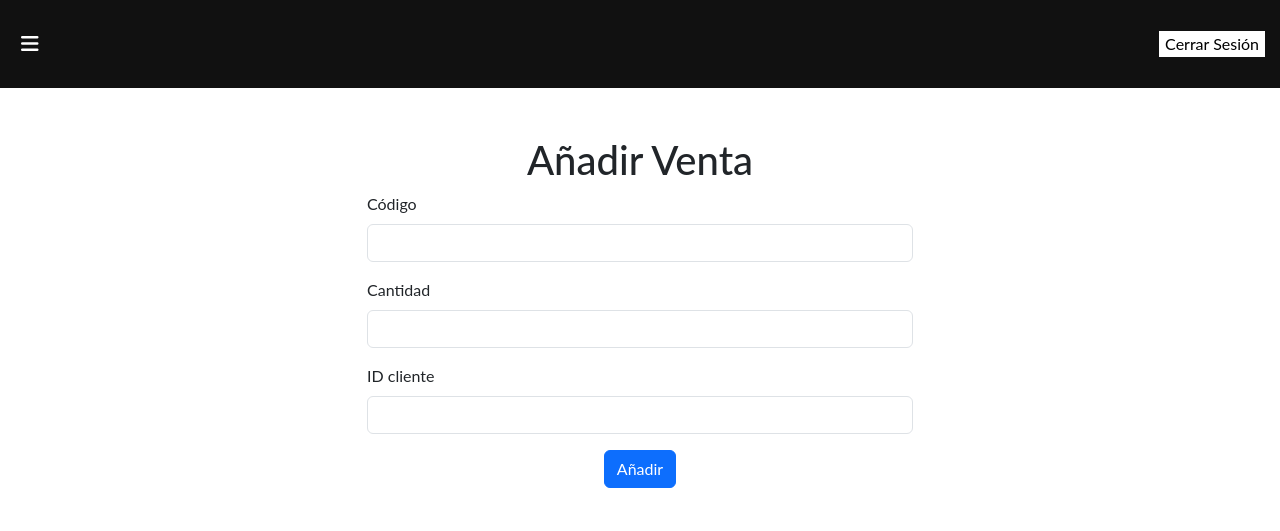
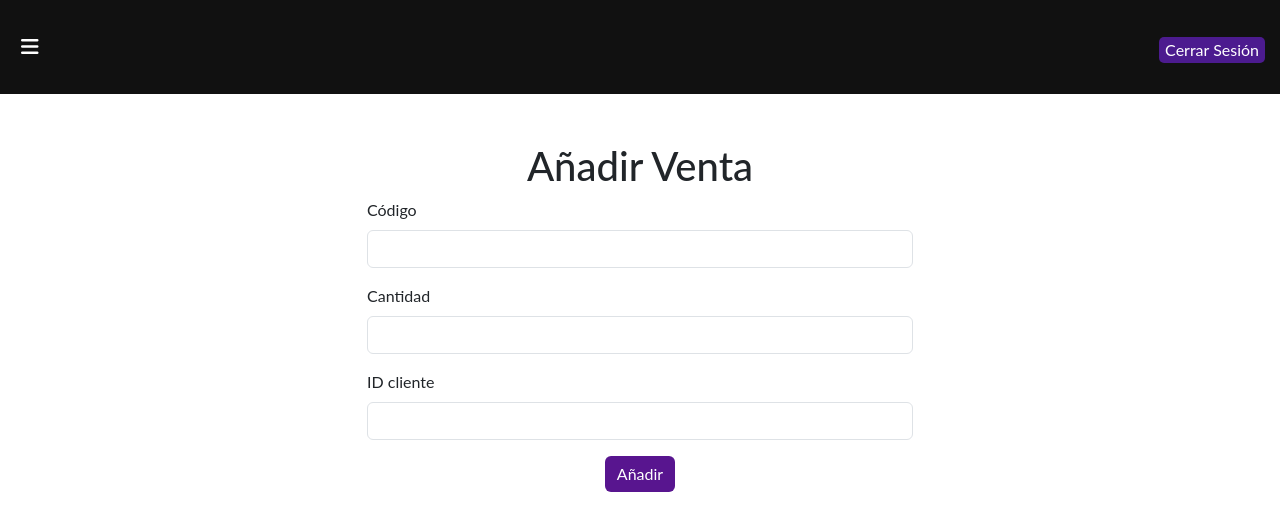
Before and after one commit to SofiaG22/Inventario, a PHP site: page /vender.php in a window 1280 px wide. Shown: the top 531 px of the page. Run offline with PHP 8.4, Linux system fonts and the light colour scheme; the visitor is signed in with stand-in values (Sample User, id 1); some libraries are stand-ins or nearby versions.

Commit message:
PrimerProyecto

```diff
--- a/public/productos.php
+++ b/public/productos.php
@@ -42,7 +42,7 @@ $_SESSION['filaBought']=10;
             <select class="form-control" id="providerId" name="providerId"></select>
         </div>
 
-        <button type="submit" class="btn btn-primary mx-auto d-block border-0" style="background-color: #4C1B8F;" name="submitProduct">Añadir</button>
+        <button type="submit" class="btn btn-primary mx-auto d-block border-0" style="background-color: #58158F;" name="submitProduct">Añadir</button>
             </form>
         </div>
     </div>
--- a/public/proveedores.php
+++ b/public/proveedores.php
@@ -28,7 +28,7 @@ $_SESSION['filaSell']=10;
 
         </div>
 
-        <button type="submit" class="btn btn-primary mx-auto d-block border-0" style="background-color: #4C1B8F;" name="submitProveedor" >Añadir</button>
+        <button type="submit" class="btn btn-primary mx-auto d-block border-0" style="background-color: #58158F;" name="submitProveedor" >Añadir</button>
     </form>
 </div>
 
--- a/public/style/style.css
+++ b/public/style/style.css
@@ -97,7 +97,6 @@ body {
     background-color: rgb(88, 21, 143);
     padding-top: 20px;
     padding-left: 05px;
-    text-align: center;
     color: white;
     transition-property: left;
     transition-duration:0.5s ;
@@ -113,7 +112,7 @@ body {
 }
 
 .sidebar a:hover {
-    color:lightblue;
+    color:rgb(214, 192, 239);
 }
 .sidebar li{
     text-align: left;
@@ -140,13 +139,17 @@ body {
 
 }
 .navUl li form button{
-    background-color: rgb(255, 255, 255);
-    color:black;
+    background-color: #4C1B8F;
+    color:white;
     float:right;
+    margin-top: 6px;
+    border: 0px;
+    border-radius: 5px;
+
 }
 .sidebarUl{
     list-style-type: none;
 }
 .logo{
-    font-size: 5vw;
+    font-size: 3vw;
 }
--- a/public/template/navbar.php
+++ b/public/template/navbar.php
@@ -39,7 +39,7 @@
 
 <!-- Sidebar -->
 <div id="sidebar" class="sidebar">
-    <i class="fa fa-book logo" ></i>
+    <a href="index.php"><i class="fa-solid fa-layer-group logo"></i>  Inventario</a>
     <ul class="sidebarUl">
         <li><a href="index.php"><i class="fa-solid fa-house"></i>  Inicio</a></li>
         <li><a href="vender.php"><i class="fa-solid fa-cart-shopping"></i>  Vender</a></li>
@@ -64,11 +64,8 @@
                         <button type="submit" name="closeSession" value="Cerrar sesión" class="">Cerrar Sesión</button>
                     </form>
             </li>
-
         </ul>
-
     </nav>
-
 </div>
 
 <script src="https://code.jquery.com/jquery-3.5.1.slim.min.js"></script>
--- a/public/vender.php
+++ b/public/vender.php
@@ -32,7 +32,7 @@ $_SESSION['filaBought']=10;
                 </div>
 
 
-                <button type="submit" class="btn btn-primary mx-auto d-block" name="submitSell">Añadir</button>
+                <button type="submit" class="btn btn-primary mx-auto d-block border-0" style="background-color: #58158F;" name="submitSell">Añadir</button>
             </form>
         </div>
     </div>
```
